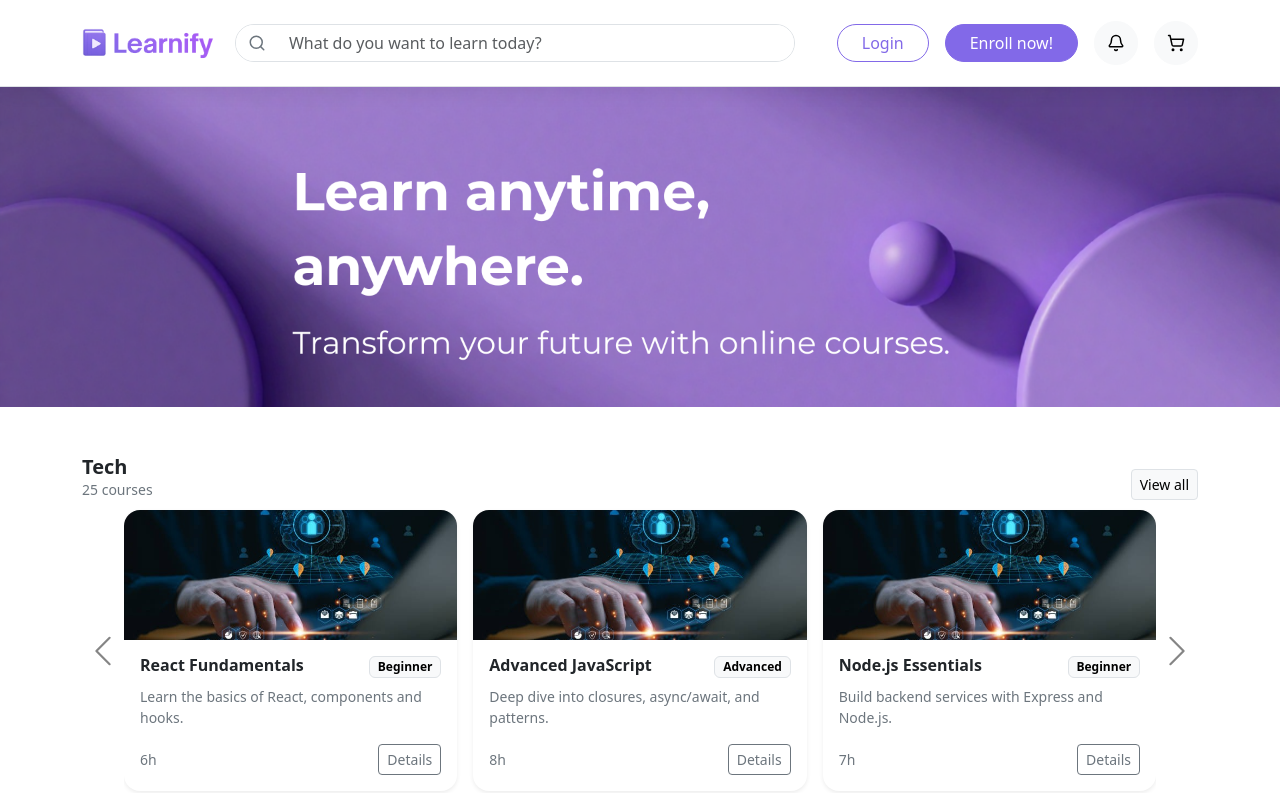
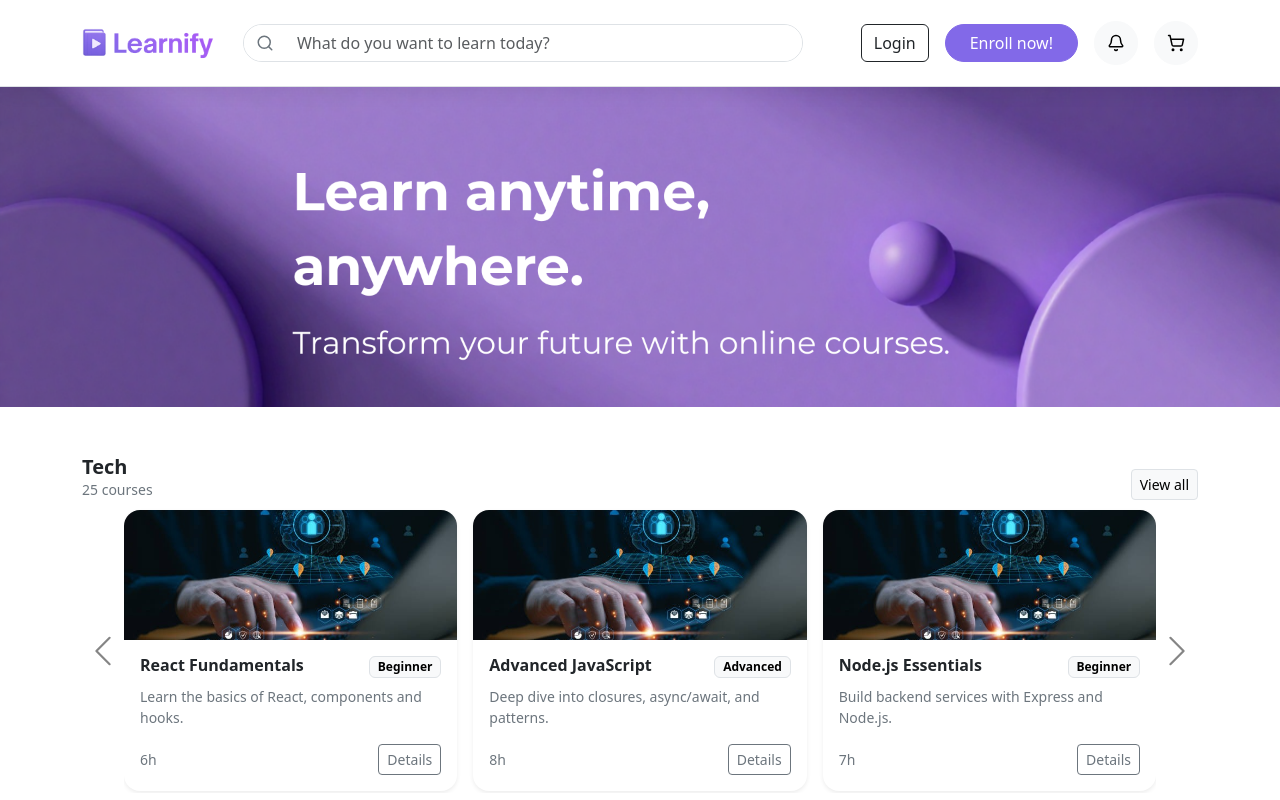
Before and after one commit to EunsuhJeon/learnify-coursehub-app, a React (Create React App) app: page / in a window 1280 px wide. Shown: the top 800 px of the page. Built offline with nearby package versions, Linux system fonts and the light colour scheme.

Commit message:
Change header's behaviour if the user has logged in or not

```diff
--- a/src/components/AppHeader.js
+++ b/src/components/AppHeader.js
@@ -1,10 +1,12 @@
 // src/components/AppHeader.jsx
 import { NavLink } from "react-router-dom";
 import { Search, Bell, ShoppingCart } from "lucide-react";
+import { useAuth } from "../contexts/AuthContext";
 import logoImage from "../assets/learnify_logo.png";
 
 export function AppHeader() {
   const onSubmitSearch = (e) => e.preventDefault();
+  const { isAuthenticated, user, logout } = useAuth();
 
   return (
     <header className="sticky-top border-bottom full-header bg-white" style={{ zIndex: 1030 }}>
@@ -57,19 +59,21 @@ export function AppHeader() {
 
             {/* Right: Buttons + Icons */}
             <div className="d-flex align-items-center gap-3 ms-lg-auto pb-2 pb-lg-0">
-              <NavLink
-                to="/login"
-                className="btn btn-learnify-login rounded-pill px-4 "
-              >
-                Login
-              </NavLink>
+              {!isAuthenticated && (
+                <NavLink to="/login" className="btn btn-outline-dark">
+                  Login
+                </NavLink>
+              )}
 
-              <NavLink
+
+              {
+                <NavLink
                 to="/courses"
                 className="btn btn-learnify-enroll rounded-pill px-4"
               >
-                Enroll now!
+                {!isAuthenticated ? "Enroll now!" : "Browse Courses"}
               </NavLink>
+              }
 
               <button
                 type="button"
```
